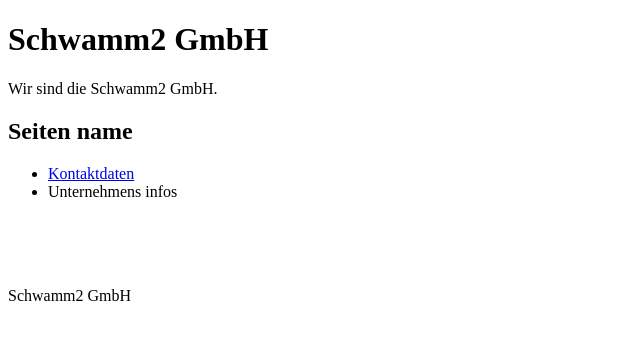
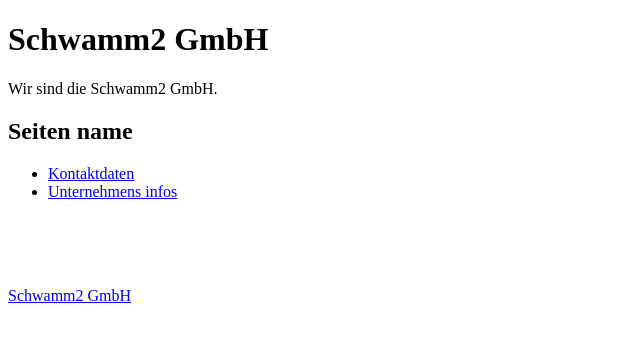
Before and after one commit to Schwamm2-Gmbh/Webseite1, a plain HTML site: page index.html in a window 1280 px wide. Shown: the whole page, without its empty margins (0-640 px from the left). Drawn offline with Linux system fonts and the light colour scheme.

Commit message:
Update index.html

```diff
--- a/index.html
+++ b/index.html
@@ -14,7 +14,7 @@
  <nav>
   <ul>
    <li><a href="kontaktdaten.html">Kontaktdaten</a></li>
-   <li><a href="infos.html"></a>Unternehmens infos</li>
+   <li><a href="infos.html">Unternehmens infos</li>
   </ul>
  </nav>
 <br>
```
